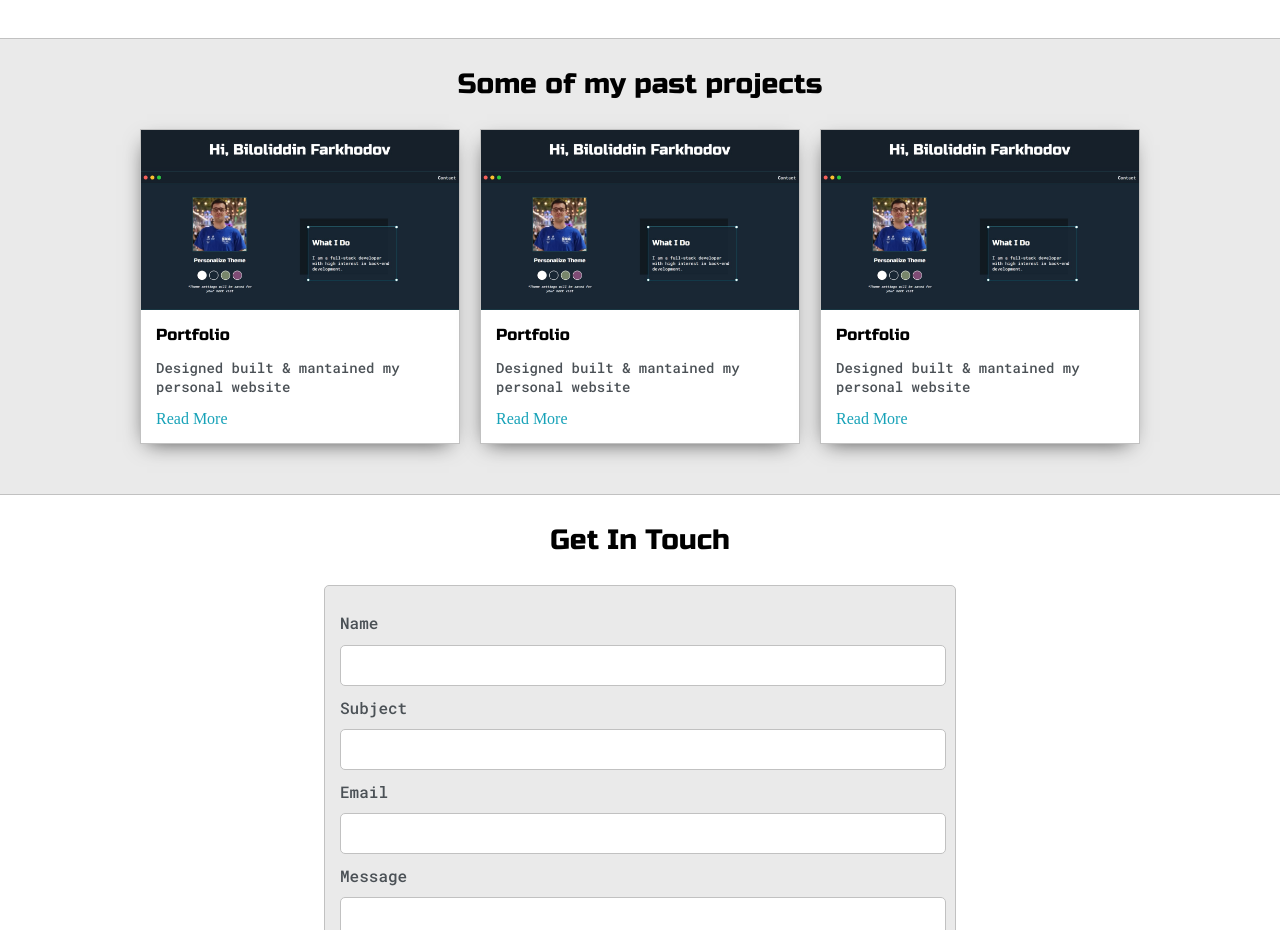
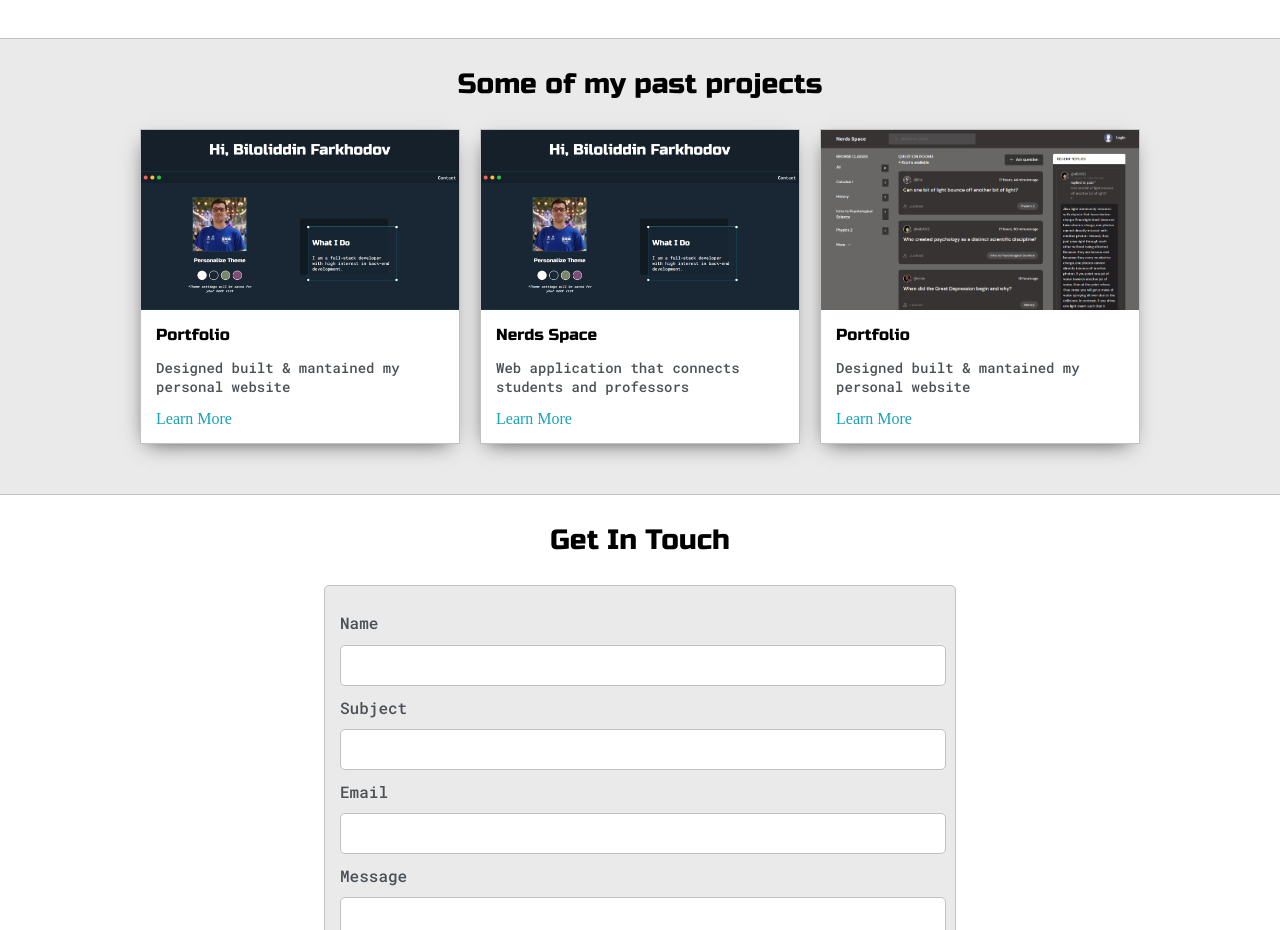
Before and after one commit to BilalUsmaniy/portfolio-website, a plain HTML site: page index.html in a window 1280 px wide. Shown: the part 1220-2150 px from the top of the page. Drawn offline with Linux system fonts and the light colour scheme.

Commit message:
Updated images

```diff
--- a/index.html
+++ b/index.html
@@ -138,7 +138,7 @@
 						<div class="post-preview">
 							<h6 class="post-title">Portfolio</h6>
 							<p class="post-intro">Designed built & mantained my personal website</p>
-							<a href="index.html">Read More</a>
+							<a href="index.html">Learn More</a>
 						</div>
 					</div>
 				</div>
@@ -147,20 +147,20 @@
 					<div class="post">
 						<img class="thumbnail" src="images/dash.jpg">
 						<div class="post-preview">
-							<h6 class="post-title">Portfolio</h6>
-							<p class="post-intro">Designed built & mantained my personal website</p>
-							<a href="index.html">Read More</a>
+							<h6 class="post-title">Nerds Space</h6>
+							<p class="post-intro">Web application that connects students and professors</p>
+							<a href="https://safe-atoll-64097.herokuapp.com">Learn More</a>
 						</div>
 					</div>
 				</div>
 
 				<div>
 					<div class="post">
-						<img class="thumbnail" src="images/dash.jpg">
+						<img class="thumbnail" src="images/NerdsSpace.png">
 						<div class="post-preview">
 							<h6 class="post-title">Portfolio</h6>
 							<p class="post-intro">Designed built & mantained my personal website</p>
-							<a href="index.html">Read More</a>
+							<a href="index.html">Learn More</a>
 						</div>
 					</div>
 				</div>
```
Also changed, not shown: images/NerdsSpace.png (added).
